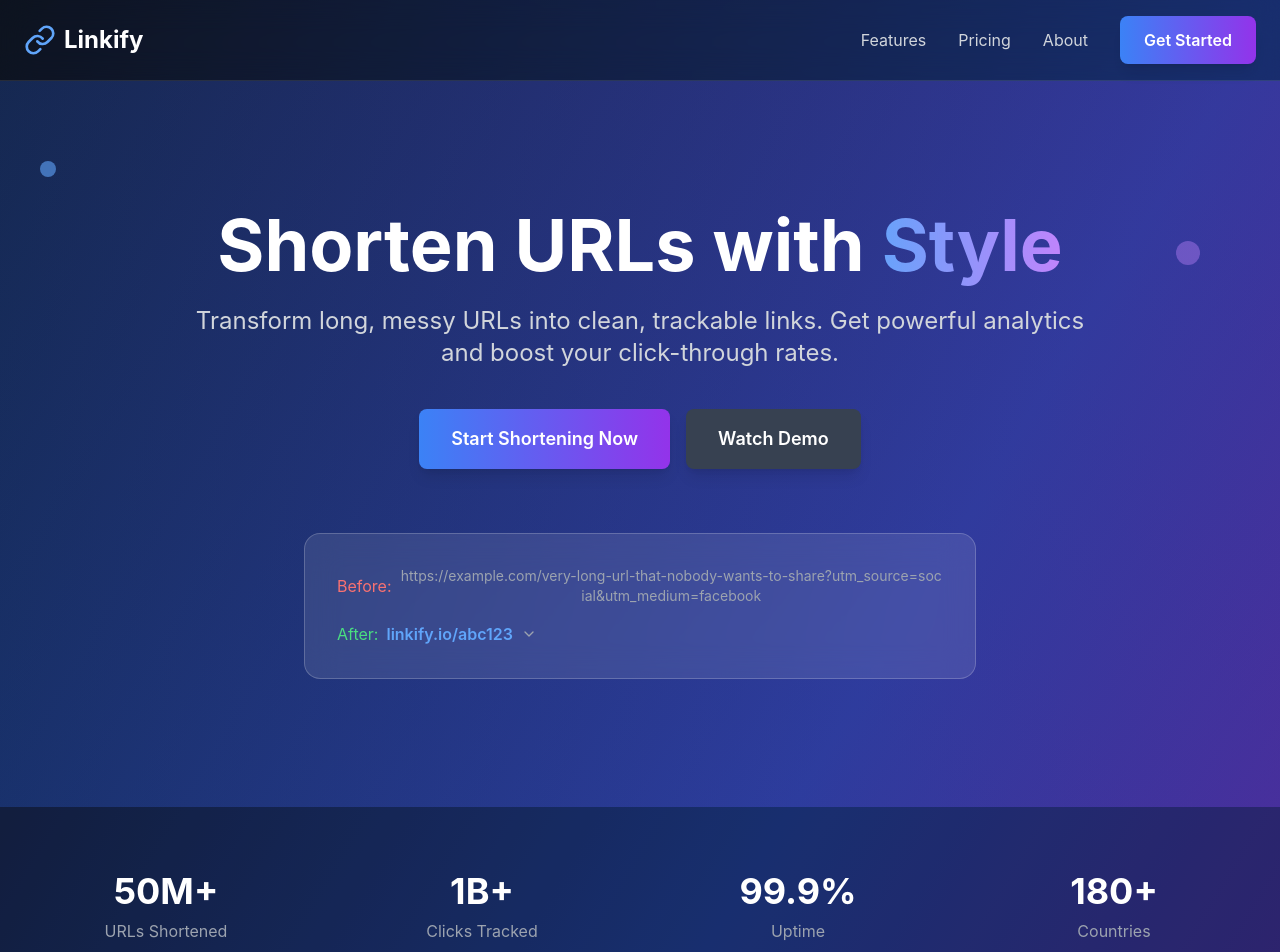
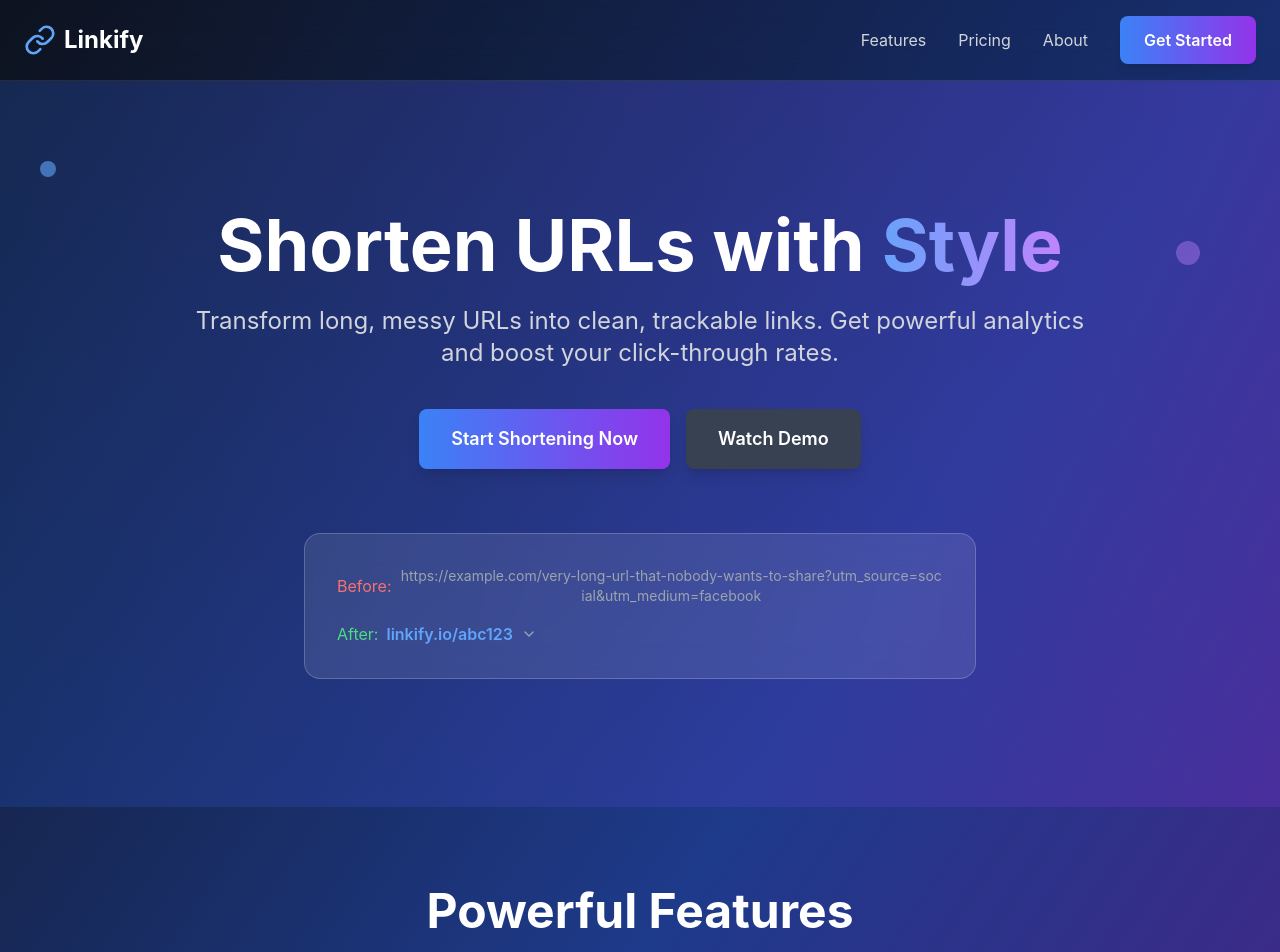
Before and after one commit to Naman12678/linkify, a React (Vite) app in the folder client/: page / in a window 1280 px wide. Shown: the top 952 px of the page. Built offline with nearby package versions, Linux system fonts and the light colour scheme.

Commit message:
Updated Landing Page

```diff
--- a/client/src/components/LandingPage.jsx
+++ b/client/src/components/LandingPage.jsx
@@ -28,12 +28,12 @@ const LandingPage = ({ onGetStarted }) => {
     }
   ];
 
-  const stats = [
-    { number: "50M+", label: "URLs Shortened" },
-    { number: "1B+", label: "Clicks Tracked" },
-    { number: "99.9%", label: "Uptime" },
-    { number: "180+", label: "Countries" }
-  ];
+  // const stats = [
+  //   { number: "50M+", label: "URLs Shortened" },
+  //   { number: "1B+", label: "Clicks Tracked" },
+  //   { number: "99.9%", label: "Uptime" },
+  //   { number: "180+", label: "Countries" }
+  // ];
 
   return (
     <div className="min-h-screen">
@@ -173,7 +173,7 @@ const LandingPage = ({ onGetStarted }) => {
       </section>
 
       {/* Stats Section */}
-      <section className="py-16 bg-black/20">
+      {/*<section className="py-16 bg-black/20">
         <div className="container mx-auto px-6">
           <div className="grid grid-cols-2 lg:grid-cols-4 gap-8">
             {stats.map((stat, index) => (
@@ -191,8 +191,7 @@ const LandingPage = ({ onGetStarted }) => {
             ))}
           </div>
         </div>
-      </section>
-
+      </section> */}
       {/* Features Section */}
       <section id="features" className="py-20">
         <div className="container mx-auto px-6">
```
